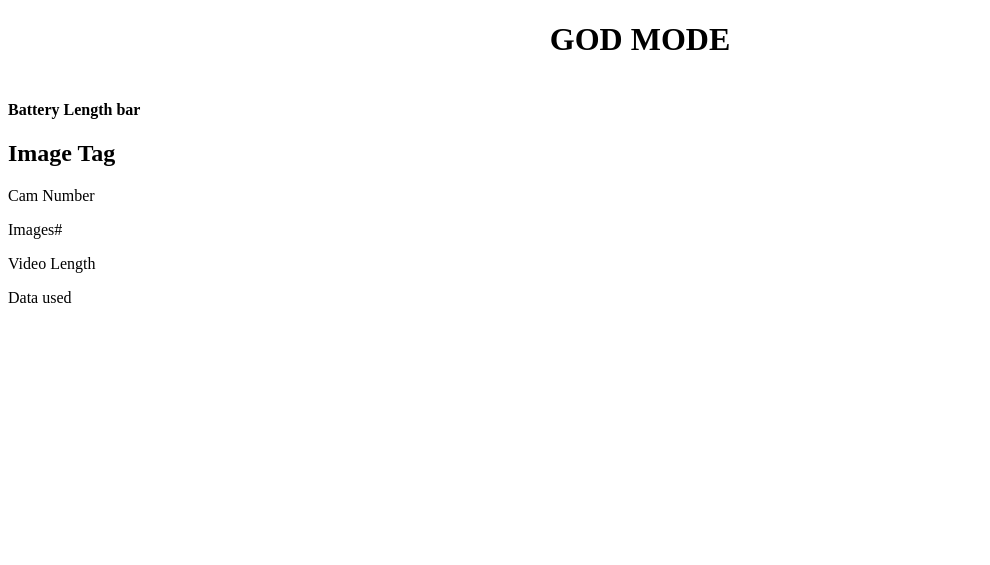
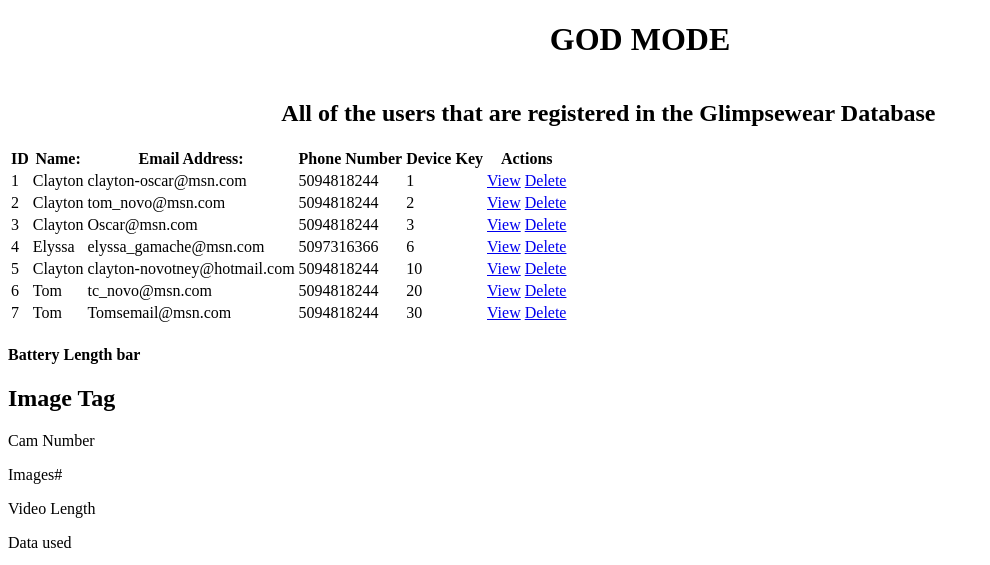
Before and after one commit to vikramsringari/glimpsecam, a Django app: template glimpse_project/apps/glimpse_app/templates/godMode.html in a window 1280 px wide. Shown: the top 565 px of the page, without its empty margins (0-990 px from the left). Run offline with Django 3.2, Linux system fonts and the light colour scheme; the template is opened without the code that fills it: values that come from a table or form of the project are taken from there, others are empty; data comes from the database, SQL or seed files in the repository; parts of the project's set-up code (start-up, migrations or seed data) failed here and were passed over.

Commit message:
Update godMode.html
Shows all users and their information in a table. Will adapt it later for accessing data from S3 database instead of SQL database

```diff
--- a/glimpse_project/apps/glimpse_app/templates/godMode.html
+++ b/glimpse_project/apps/glimpse_app/templates/godMode.html
@@ -31,6 +31,33 @@
             <h1 class="centerHorizontal">GOD MODE</h1>
         </div>
         <div class="contentContainer">
+            <div class="allUserInformation">
+                <h2 class="centerHorizontal">All of the users that are registered in the Glimpsewear Database</h2>
+                <table>
+                    <tr>
+                        <th>ID</th>
+                        <th>Name:</th>
+                        <th>Email Address:</th>
+                        <th>Phone Number</th>
+                        <th>Device Key</th>
+                        <th>Actions</th>
+                    </tr>
+                    {% for user in users%}
+                    {% csrf_token %}
+                    <tr>
+                        <td>{{user.id}}</td>
+                        <td>{{user.full_name}}</td>
+                        <td>{{user.email_address}}</td>
+                        <td>{{user.phone_number}}</td>
+                        <td>{{user.device_key_name}}</td>
+                        <td>
+                            <a href="/viewUserInfoGodMode/{{user.Id}}">View</a>
+                            <a href="/deleteUser/{{user.id}}">Delete</a>
+                        </td>
+                    </tr>
+                    {% endfor %}
+                </table>
+            </div>
             <!-- Put a for loop to loop through all of the cams that are in the database -->
             <!-- Displaying the number of images, the length of total videos, and how much data is has consumed -->
             <div class="camera">
```
